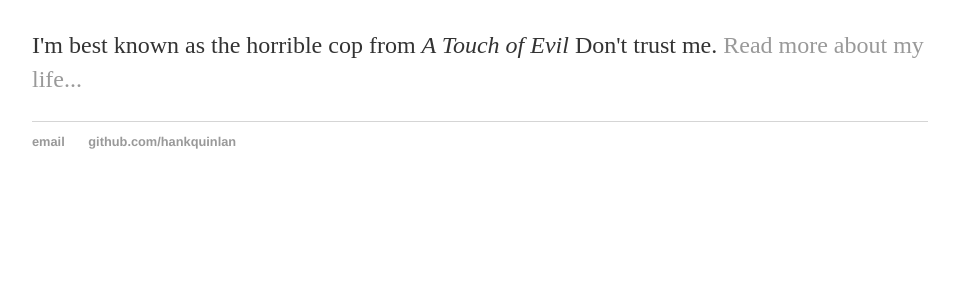
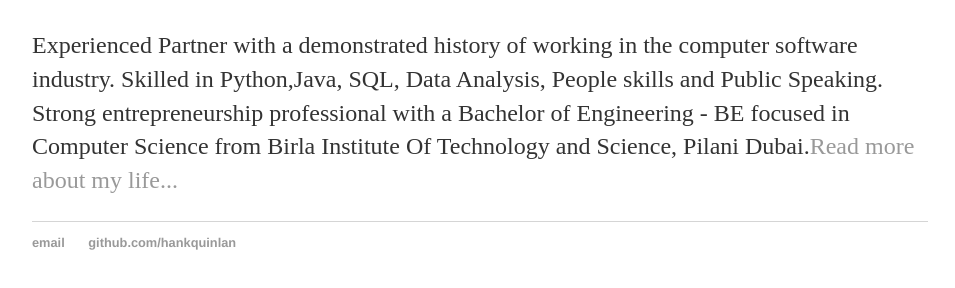
Before and after one commit to reuben154/reuben154.github.io, a plain HTML site: page index.html in a window 1280 px wide. Shown: the part 168-456 px from the top of the page, without its empty margins (160-1115 px from the left). Drawn offline with Linux system fonts and the light colour scheme.

Commit message:
Update index.html

```diff
--- a/index.html
+++ b/index.html
@@ -18,7 +18,11 @@
 		<div class="container">
     		<div class="blurb">
         		<h1>Reuben Menezes</h1>
-				<p>I'm best known as the horrible cop from <em>A Touch of Evil</em> Don't trust me. <a href="/about">Read more about my life...</a></p>
+				<p>Experienced Partner with a demonstrated history of working in the computer
+software industry. Skilled in Python,Java, SQL, Data Analysis, People skills and Public
+Speaking. Strong entrepreneurship professional with a Bachelor of Engineering - BE
+focused in Computer Science from Birla Institute Of Technology and Science, Pilani
+Dubai.<a href="/about">Read more about my life...</a></p>
     		</div><!-- /.blurb -->
 		</div><!-- /.container -->
 		<footer>
```
